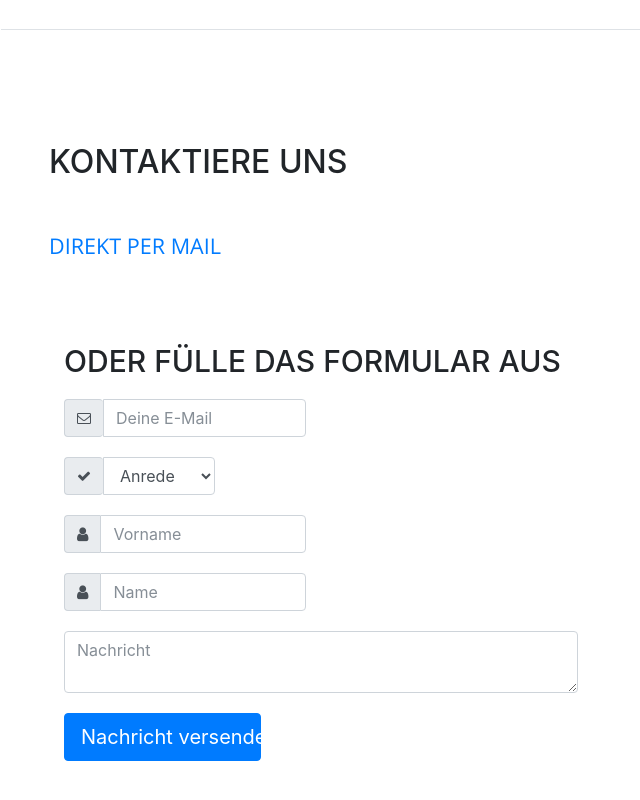
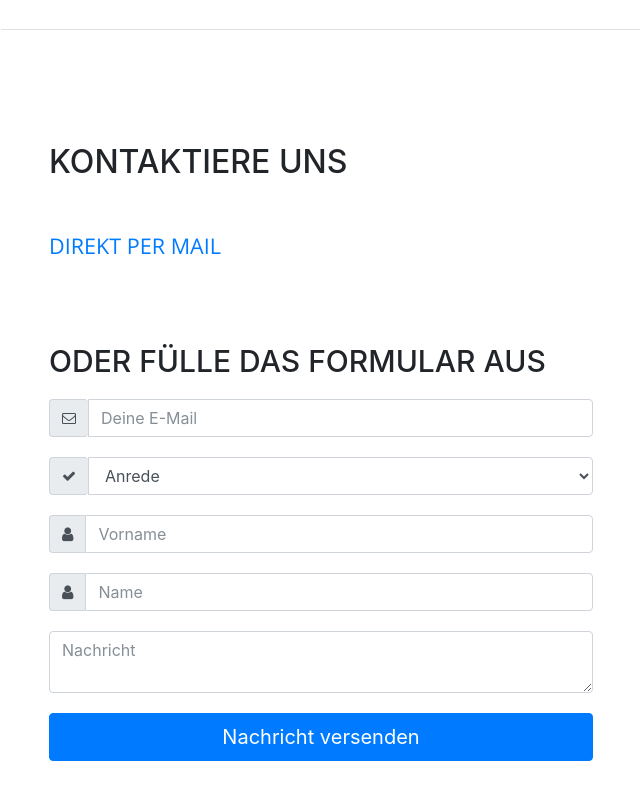
Before and after one commit to salomonhaeseli/punt, a website with bundled scripts: page index.html in a window 1280 px wide. Shown: the part 3257-4057 px from the top of the page, without its empty margins (639-1279 px from the left). Built offline with nearby package versions, Linux system fonts and the light colour scheme; files whose address does not match are found by name; a web font is replaced by a local one.

Commit message:
contact form configured

```diff
--- a/index.html
+++ b/index.html
@@ -249,16 +249,16 @@
         </div>
           <form role="form" class="aquaria_form" onsubmit="return false">
 
-              <section id="formheader" class="col-sm-12" style="margin-bottom: 20px;">
+              <section id="formheader" class="col-m-6" style="margin-bottom: 20px;">
                   <h2 style="font-size: 30px;">Oder fülle das Formular aus</h2>
               </section> <!-- Ende Header -->
 
-              <section id="email" class="input-group col-sm-6" style="margin-bottom: 20px;">
+              <section id="email" class="input-group col-m-6" style="margin-bottom: 20px;">
                   <span class="input-group-addon" style="border-radius: 4px;"><i class="fa fa-envelope-o" style="font-size: 14px !important;"></i></span>
                   <input type="email" name="Email" data-validation="email" data-err-msg="Falsche E-Mail-Adresse" class="form-control" placeholder="Deine E-Mail">
               </section><!-- Ende Email -->
 
-              <section id="anrede" class="input-group col-sm-4" style="margin-bottom: 20px;">
+              <section id="anrede" class="input-group col-m-6" style="margin-bottom: 20px;">
                   <span class="input-group-addon" style="border-radius: 4px;"><i class="fa fa-check" style="font-size: 14px !important;"></i></span>
                   <select name="Anrede" data-validation="empty-value" data-err-msg="Bitte Anrede auswählen" class="form-control" >
                       <option selected="" disabled="" value="null">Anrede</option>
@@ -268,22 +268,22 @@
                   </select>
               </section><!-- Ende Anrede Dropdown -->
 
-              <section id="vorname" class="input-group col-sm-6" style="margin-bottom: 20px;">
+              <section id="vorname" class="input-group col-m-6" style="margin-bottom: 20px;">
                   <span class="input-group-addon"><i class="fa fa-user"></i></span>
                   <input type="text" name="Vorname" data-validation="empty-value" data-err-msg="Bitte den Vornamen angeben" class="form-control" placeholder="Vorname">
               </section>
-              <section id="nachname" class="input-group col-sm-6" style="margin-bottom: 20px;">
+              <section id="nachname" class="input-group col-m-6" style="margin-bottom: 20px;">
                   <span class="input-group-addon"><i class="fa fa-user"></i></span>
               <input type="text" name="Name" data-validation="empty-value" data-err-msg="Bitte den  Namen angeben" class="form-control" placeholder="Name">
           </section> <!-- Ende Vor- und Nachname -->
 
 
-              <section id="nachricht" class="input-group col-sm-12" style="margin-bottom: 20px;">
+              <section id="nachricht" class="input-group col-m-6" style="margin-bottom: 20px;">
                   <textarea name="Message" data-validation="" data-err-msg="" class="form-control" placeholder="Nachricht"></textarea>
               </section> <!-- Ende Message -->
 
 
-              <section id="submit" class="input-group col-sm-5" style="margin-bottom: 20px;">
+              <section id="submit" class="input-group col-m-6" style="margin-bottom: 20px;">
                   <button class="btn btn-lg btn-primary btn-block" data-loading-text="Sending ..." autocomplete="off" type="submit" style="border-radius: 4px;">Nachricht versenden</button>
               </section>
 
```
